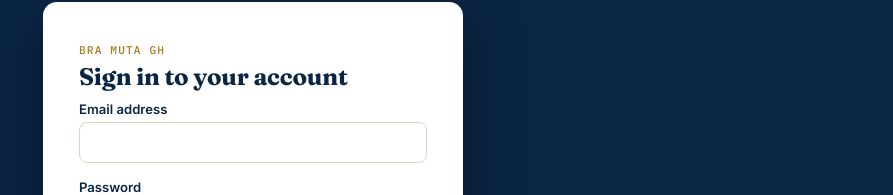
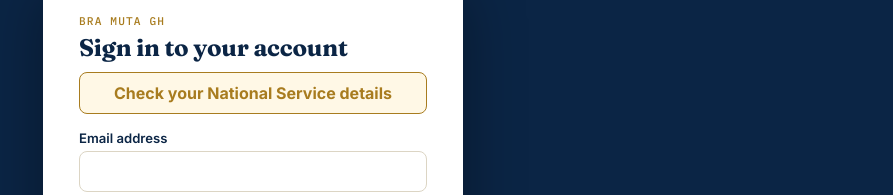
Before and after one commit to mutawakilshani3-debug/ussd-exam-management-system, a React (Create React App) app in the folder frontend/: page /login in a window 1280 px wide. Shown: the part 183-378 px from the top of the page, without its empty margins (387-1280 px from the left). Built offline with nearby package versions, Linux system fonts and the light colour scheme; no server answers.

Commit message:
Update Login.js

```diff
--- a/frontend/src/pages/Login.js
+++ b/frontend/src/pages/Login.js
@@ -51,6 +51,26 @@ export default function Login() {
       <div className="auth-card">
         <span className="eyebrow">BRA MUTA GH </span>
         <h1>Sign in to your account</h1>
+
+        <Link
+          to="/national-service"
+          style={{
+            display: 'block',
+            textAlign: 'center',
+            fontWeight: 700,
+            fontSize: '1rem',
+            color: 'var(--gold-600)',
+            background: '#fff8e6',
+            border: '1px solid var(--gold-600)',
+            borderRadius: 8,
+            padding: '10px 12px',
+            marginBottom: 16,
+            textDecoration: 'none',
+          }}
+        >
+          Check your National Service details
+        </Link>
+
         <form onSubmit={handleSubmit}>
           <div className="form-group">
             <label htmlFor="email">Email address</label>
```
